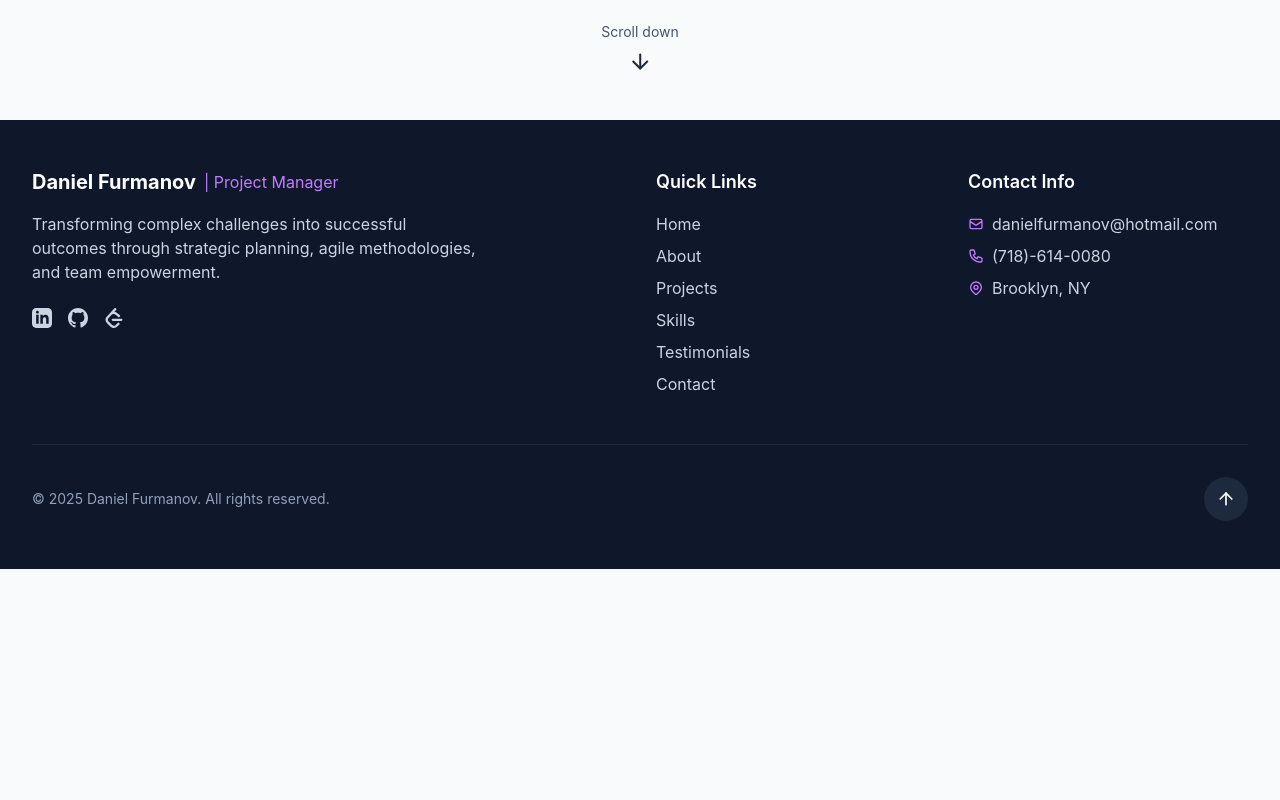
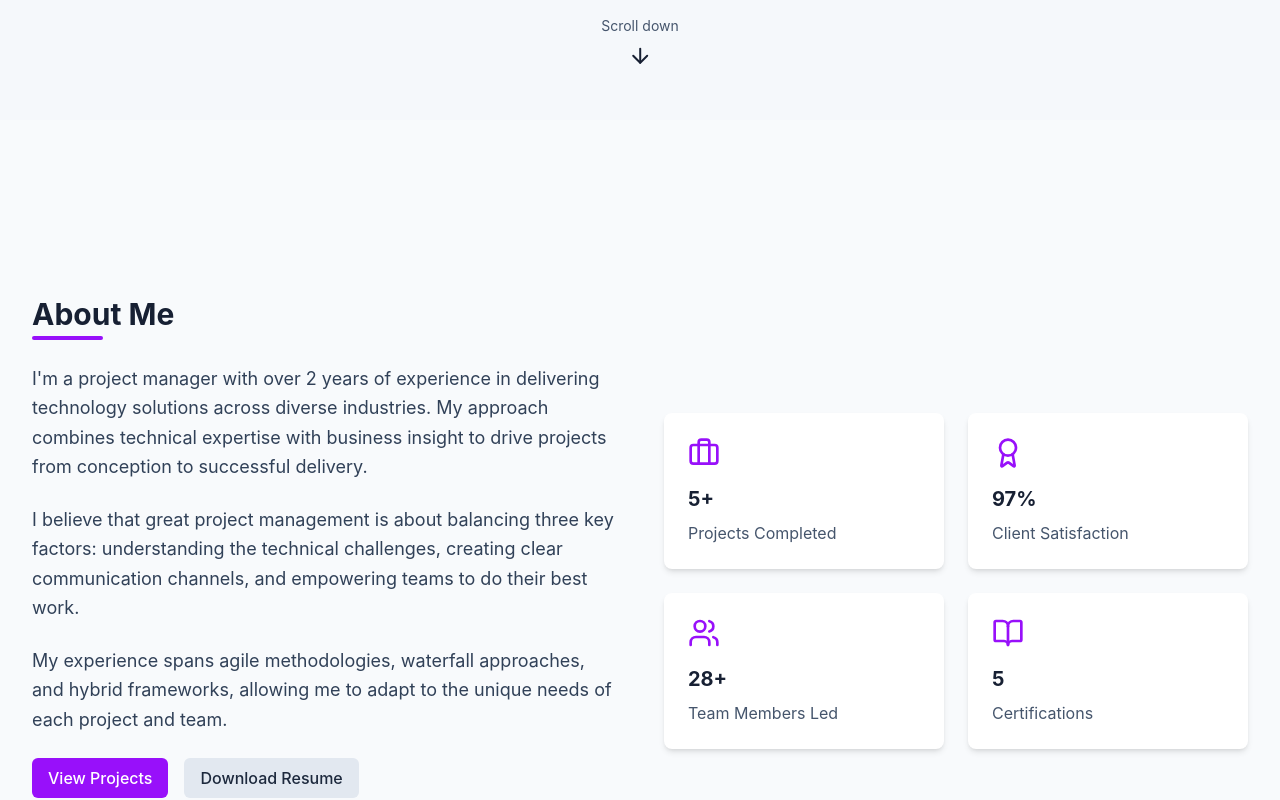
Before and after one commit to MaksimPikovskiy/Acamerus.github.io, a React (Vite) app: page / in a window 1280 px wide. Shown: the part 680-1480 px from the top of the page. Before the commit the page ends 1249 px from the top, so only its background shows below. Built offline with nearby package versions, Linux system fonts and the light colour scheme.

Commit message:
Added About Section

```diff
--- /dev/null
+++ b/public/data/about.json
@@ -0,0 +1,37 @@
+{
+  "paragraphs": [
+    "I'm a project manager with over 2 years of experience in delivering technology solutions across diverse industries. My approach combines technical expertise with business insight to drive projects from conception to successful delivery.",
+    "I believe that great project management is about balancing three key factors: understanding the technical challenges, creating clear communication channels, and empowering teams to do their best work.",
+    "My experience spans agile methodologies, waterfall approaches, and hybrid frameworks, allowing me to adapt to the unique needs of each project and team."
+  ],
+  "about_button1": {
+    "link": "projects",
+    "name": "View Projects"
+  },
+  "about_button2": {
+    "link": "/resume.pdf",
+    "name": "Download Resume"
+  },
+  "cards": [
+    {
+      "icon": "Briefcase",
+      "title": "5+",
+      "subtitle": "Projects Completed"
+    },
+    {
+      "icon": "Award",
+      "title": "97%",
+      "subtitle": "Client Satisfaction"
+    },
+    {
+      "icon": "Users",
+      "title": "28+",
+      "subtitle": "Team Members Led"
+    },
+    {
+      "icon": "BookOpen",
+      "title": "5",
+      "subtitle": "Certifications"
+    }
+  ]
+}
--- a/src/App.jsx
+++ b/src/App.jsx
@@ -2,6 +2,7 @@ import { useEffect, useState } from "react";
 import Navbar from "./components/Navbar";
 import HomeSection from "./components/HomeSection";
 import Footer from "./components/Footer";
+import AboutSection from "./components/AboutSection";
 
 function App() {
   const [isDarkMode, setIsDarkMode] = useState(false);
@@ -37,6 +38,7 @@ function App() {
   return <div>
     <Navbar isDarkMode={isDarkMode} toggleDarkMode={toggleDarkMode} />
     <HomeSection />
+    <AboutSection />
     <Footer />
   </div>;
 }
--- /dev/null
+++ b/src/components/AboutSection.jsx
@@ -0,0 +1,68 @@
+import { Briefcase, Award, Users, BookOpen } from "lucide-react";
+import about_data from "../../public/data/about.json";
+
+const iconMap = {
+  Briefcase: Briefcase,
+  Award: Award,
+  Users: Users,
+  BookOpen: BookOpen,
+};
+
+export default function AboutSection() {
+  return (
+    <section id="about" className="py-20 bg-slate-50 dark:bg-slate-900">
+      <div className="section-container">
+        <h2 className="section-title">About Me</h2>
+
+        <div className="grid grid-cols-1 md:grid-cols-2 gap-12 items-center">
+          <div>
+            {about_data.paragraphs.map((paragraph, index) => (
+              <p
+                key={index}
+                className="text-lg mb-6 leading-relaxed text-slate-700 dark:text-slate-300"
+              >
+                {paragraph}
+              </p>
+            ))}
+
+            <div className="flex flex-wrap gap-4">
+              <a
+                href={`#${about_data.about_button1.link}`}
+                className="btn btn-primary"
+              >
+                {about_data.about_button1.name}
+              </a>
+              <a
+                href={`${about_data.about_button2.link}`}
+                className="btn btn-secondary"
+              >
+                {about_data.about_button2.name}
+              </a>
+            </div>
+          </div>
+
+          <div className="grid grid-cols-2 gap-6">
+            {about_data.cards.map((card, index) => {
+              const IconToRender = iconMap[card.icon];
+              return (
+                <div
+                  key={index}
+                  className="bg-white dark:bg-slate-800 p-6 rounded-lg shadow-md transition-transform hover:transform hover:scale-105"
+                >
+                  <IconToRender
+                    className="text-purple-600 dark:text-purple-400 mb-4"
+                    size={32}
+                  />
+                  <h3 className="text-xl font-bold mb-2">{card.title}</h3>
+                  <p className="text-slate-600 dark:text-slate-400">
+                    {card.subtitle}
+                  </p>
+                </div>
+              );
+            })}
+          </div>
+        </div>
+      </div>
+    </section>
+  );
+}
--- a/src/index.css
+++ b/src/index.css
@@ -3,25 +3,29 @@
 @custom-variant dark (&:where(.dark, .dark *));
 
 :root {
-  --primary: #0F172A;
+  --primary: #0f172a;
   --secondary: #475569;
-  --accent: #0D9488;
-  --success: #10B981;
-  --warning: #F59E0B;
-  --danger: #EF4444;
-  --background: #F8FAFC;
-  --text: #1E293B;
+  --accent: #0d9488;
+  --success: #10b981;
+  --warning: #f59e0b;
+  --danger: #ef4444;
+  /* --background: #f8fafc; */
+  /* --text: #1e293b; */
+  --background: #F5F8FB;
+  --text: #172033;
 }
 
 .dark {
-  --primary: #0F172A;
-  --secondary: #94A3B8;
-  --accent: #2DD4BF;
-  --success: #34D399;
-  --warning: #FBBF24;
-  --danger: #F87171;
-  --background: #0F172A;
-  --text: #F8FAFC;
+  --primary: #0f172a;
+  --secondary: #94a3b8;
+  --accent: #2dd4bf;
+  --success: #34d399;
+  --warning: #fbbf24;
+  --danger: #f87171;
+  /* --background: #0f172a; */
+  /* --text: #f8fafc; */
+  --background: #172033;
+  --text: #F5F8FB;
 }
 
 html {
@@ -59,6 +63,19 @@ body {
   @apply max-w-7xl mx-auto px-4 sm:px-6 lg:px-8 py-16 md:py-24;
 }
 
+.section-title {
+  @apply text-3xl font-bold mb-8 relative inline-block;
+}
+
+.section-title::after {
+  content: "";
+  @apply absolute left-0 -bottom-2 w-1/2 h-1 bg-purple-600 rounded;
+}
+
+.dark .section-title::after {
+  @apply bg-purple-400;
+}
+
 .btn {
   @apply px-4 py-2 rounded-md font-medium transition-all duration-300 focus:outline-none focus:ring-2 focus:ring-offset-2;
 }
```
Also changed, not shown: 1 other file (tests, documents, lock files or other folders).
